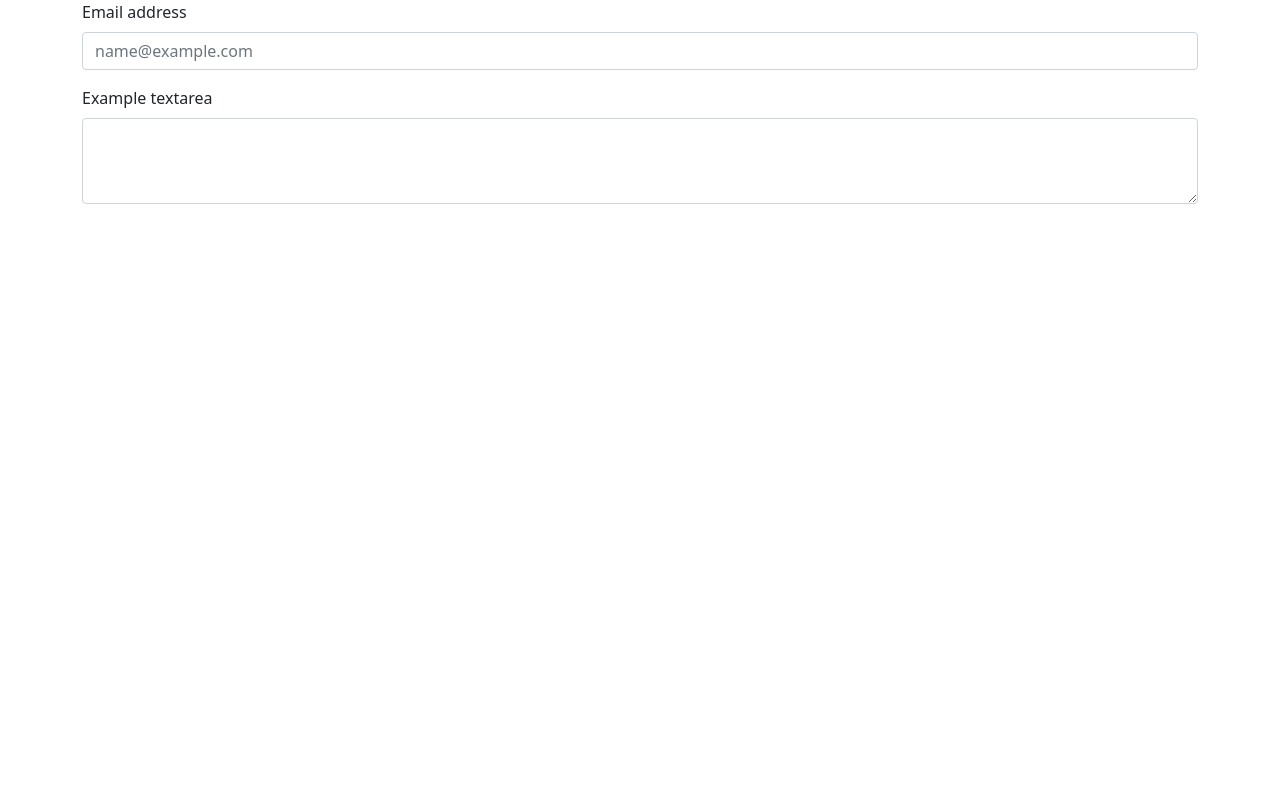
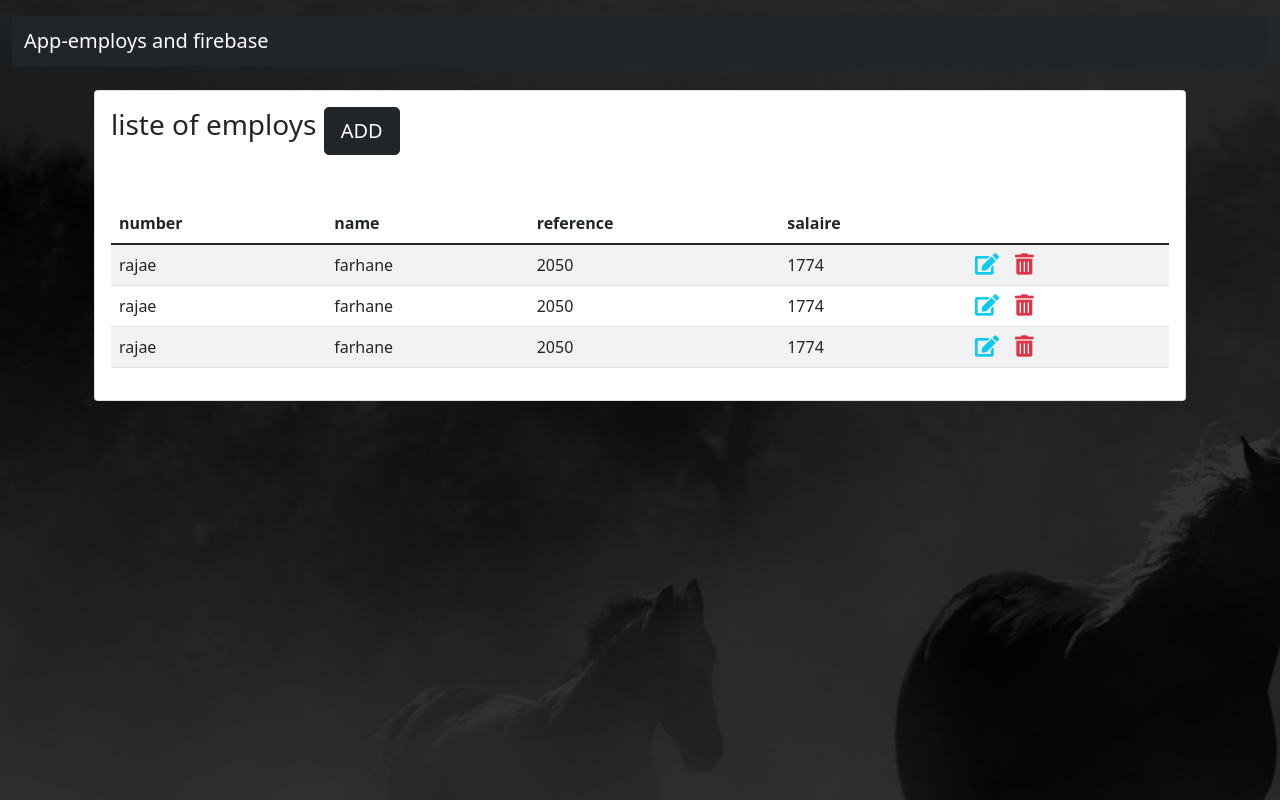
Before and after one commit to rajaefarhane/angularFirebase, an Angular app: page / in a window 1280 px wide. Built offline with nearby package versions, Linux system fonts and the light colour scheme.

Commit message:
add content and design

```diff
--- a/src/app/app.component.html
+++ b/src/app/app.component.html
@@ -1,10 +1,7 @@
-<div class="container">
-  <div class="mb-3">
-    <label for="exampleFormControlInput1" class="form-label">Email address</label>
-    <input type="email" class="form-control" id="exampleFormControlInput1" placeholder="name@example.com">
-  </div>
-  <div class="mb-3">
-    <label for="exampleFormControlTextarea1" class="form-label">Example textarea</label>
-    <textarea class="form-control" id="exampleFormControlTextarea1" rows="3"></textarea>
+<div class="container-fluid">
+  <p></p>
+  <app-navbar></app-navbar>
+  <div class="container">
+    <app-liste-employe></app-liste-employe>
   </div>
 </div>
--- a/src/app/components/liste-employe/liste-employe.component.css
+++ b/src/app/components/liste-employe/liste-employe.component.css
@@ -0,0 +1,6 @@
+i{
+    cursor: pointer;
+}
+.fa-trash-alt{
+margin-left:1rem;
+}
--- a/src/app/components/liste-employe/liste-employe.component.html
+++ b/src/app/components/liste-employe/liste-employe.component.html
@@ -1 +1,53 @@
-<p>liste-employe works!</p>
+<div class="container mt-4">
+    <div class="card">
+        <div class="card-body">
+            <span class="h3">
+                liste of employs
+            </span>
+            <button class="btn btn-dark btn-lg float-right"> ADD </button>
+            <table class="table table-striped table-hover mt-5">
+                <thead>
+                  <tr>
+                    <th>number</th>
+                    <th>name</th>
+                    <th>reference</th>
+                    <th>salaire</th>
+                    <th></th>
+                  </tr>
+                </thead>
+                <tbody>
+                  <tr>
+                    <td scope="row">rajae</td>
+                    <td>farhane</td>
+                    <td>2050</td>
+                    <td>1774</td>
+                    <td>
+                        <i class="fas fa-edit fa-lg text-info mr-4" ></i>
+                        <i class="fas fa-trash-alt fa-lg text-danger mr-4"></i>
+                    </td>
+                  </tr>
+                  <tr>
+                    <td scope="row">rajae</td>
+                    <td>farhane</td>
+                    <td>2050</td>
+                    <td>1774</td>
+                    <td>
+                        <i class="fas fa-edit fa-lg text-info mr-4" ></i>
+                        <i class="fas fa-trash-alt fa-lg text-danger mr-4"></i>
+                    </td>
+                  </tr>
+                  <tr>
+                    <td scope="row">rajae</td>
+                    <td>farhane</td>
+                    <td>2050</td>
+                    <td>1774</td>
+                    <td>
+                        <i class="fas fa-edit fa-lg text-info mr-4" ></i>
+                        <i class="fas fa-trash-alt fa-lg text-danger mr-4"></i>
+                    </td>
+                  </tr>
+                </tbody>
+              </table>
+        </div>
+    </div>
+</div>
--- a/src/app/components/navbar/navbar.component.html
+++ b/src/app/components/navbar/navbar.component.html
@@ -1 +1,6 @@
-<p>navbar works!</p>
+<!-- As a heading -->
+<nav class="navbar navbar-dark bg-dark" >
+    <div class="container-fluid">
+      <span class="navbar-brand mb-0 h1">App-employs and firebase</span>
+    </div>
+  </nav>
--- a/src/index.html
+++ b/src/index.html
@@ -7,6 +7,7 @@
   <meta name="viewport" content="width=device-width, initial-scale=1">
   <link rel="icon" type="image/x-icon" href="favicon.ico">
   <link href="https://cdn.jsdelivr.net/npm/bootstrap@5.1.3/dist/css/bootstrap.min.css" rel="stylesheet" integrity="sha384-1BmE4kWBq78iYhFldvKuhfTAU6auU8tT94WrHftjDbrCEXSU1oBoqyl2QvZ6jIW3" crossorigin="anonymous">
+  <link rel="stylesheet" href="https://pro.fontawesome.com/releases/v5.10.0/css/all.css" integrity="sha384-AYmEC3Yw5cVb3ZcuHtOA93w35dYTsvhLPVnYs9eStHfGJvOvKxVfELGroGkvsg+p" crossorigin="anonymous"/>
 </head>
 <body>
   <app-root></app-root>
--- a/src/styles.css
+++ b/src/styles.css
@@ -1 +1,4 @@
-/* You can add global styles to this file, and also import other style files */
+body{
+    /*background-image: url('./assets/font.jpg');*/
+    background: linear-gradient(rgba(0,0,0,0.8), rgba(0,0,0,0.8)),url('./assets/font.jpg');
+}
```
Also changed, not shown: src/assets/font.jpg (added).
